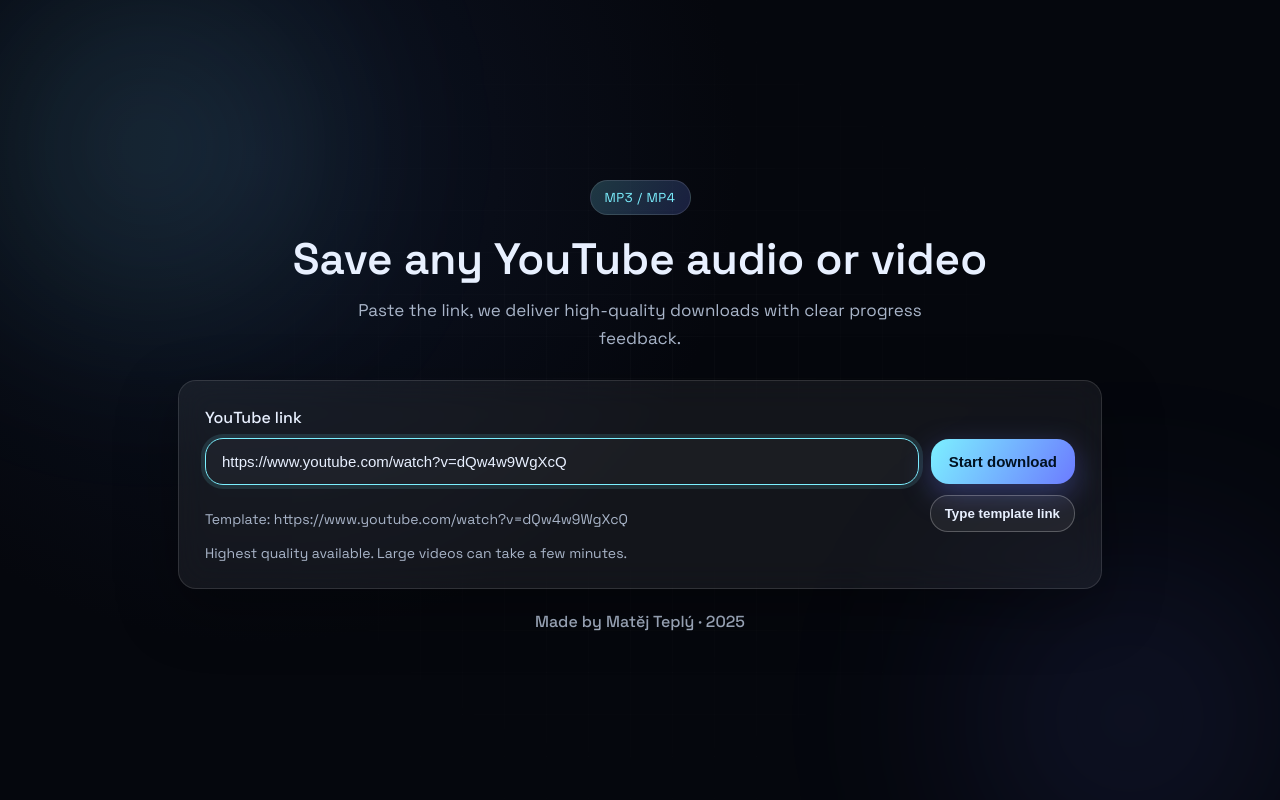
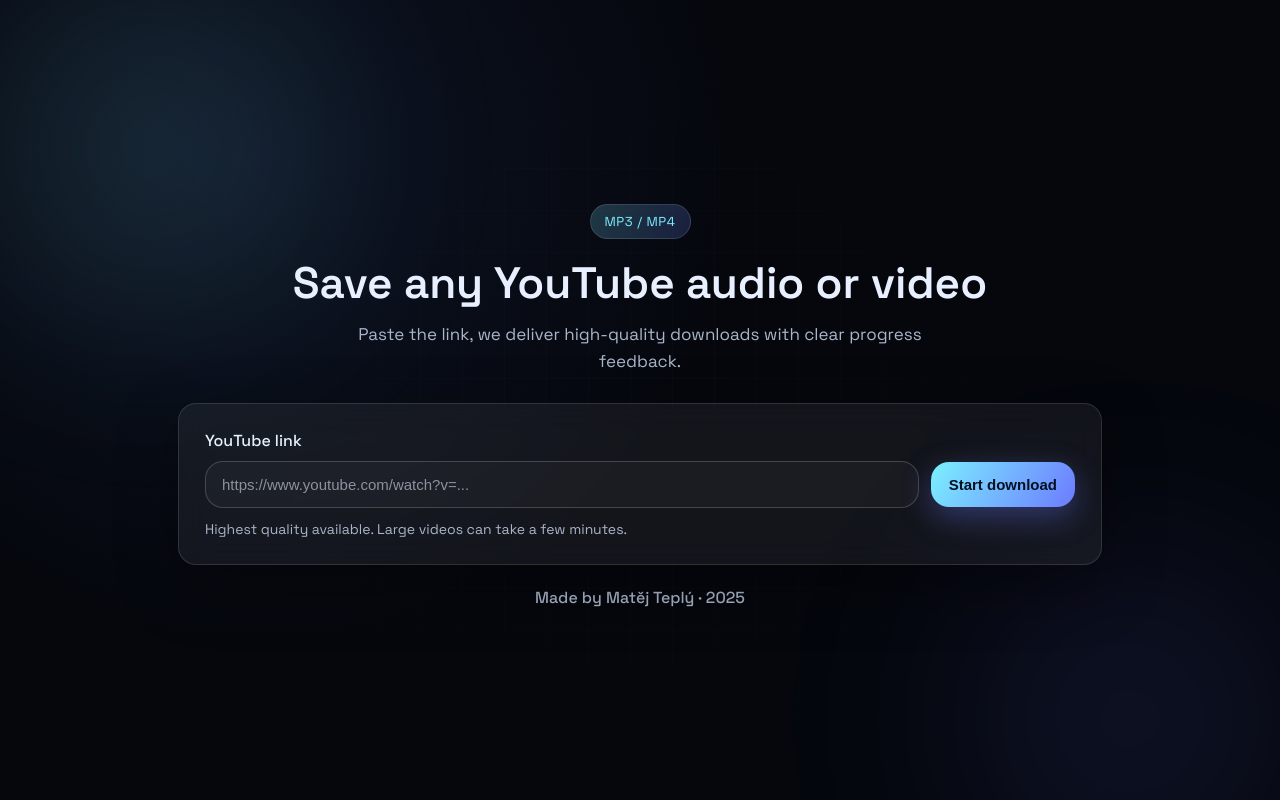
Before and after one commit to Majkey25/youtube_downloader, a Flask app: page / in a window 1280 px wide. Run offline with Flask 3, Linux system fonts and the light colour scheme.

Commit message:
refactor: remove template link button and related functionality
Remove the "Type template link" button from the UI and its associated JavaScript code, including the useTemplateButton element, event listener, and forceRestart parameter in typeTemplateLink function. This simplifies the code by eliminating an unused feature.

```diff
--- a/static/app.js
+++ b/static/app.js
@@ -6,7 +6,6 @@
 const downloadArea = document.getElementById('downloadLink');
 const downloadMp3Anchor = document.getElementById('downloadMp3Anchor');
 const downloadMp4Anchor = document.getElementById('downloadMp4Anchor');
-const useTemplateButton = document.getElementById('useTemplateButton');
 
 const config = window.APP_CONFIG || {
     apiBaseUrl: '__API_BASE_URL__',
@@ -114,12 +113,12 @@
     setHidden(downloadArea, false);
 };
 
-const typeTemplateLink = (autoSubmit, forceRestart = false) => {
+const typeTemplateLink = (autoSubmit) => {
     if (!linkInput) {
         return;
     }
     const alreadyFilled = linkInput.value.trim().length > 0;
-    if (alreadyFilled && !forceRestart && !autoSubmit) {
+    if (alreadyFilled && !autoSubmit) {
         return;
     }
     clearTimeout(typingTimer);
@@ -209,7 +208,6 @@
 });
 
 if (useTemplateButton) {
-    useTemplateButton.addEventListener('click', () => typeTemplateLink(true, true));
 }
 
 window.addEventListener('beforeunload', () => {
--- a/templates/index.html
+++ b/templates/index.html
@@ -31,14 +31,6 @@
                            placeholder="https://www.youtube.com/watch?v=..."
                            required autocomplete="off">
                     <button type="submit" class="primary">Start download</button>
-                </div>
-                <div class="template-row">
-                    <span class="hint">
-                        Template: https://www.youtube.com/watch?v=dQw4w9WgXcQ
-                    </span>
-                    <button type="button" id="useTemplateButton" class="ghost">
-                        Type template link
-                    </button>
                 </div>
                 <p class="hint">Highest quality available. Large videos can take a few minutes.</p>
             </form>
```
